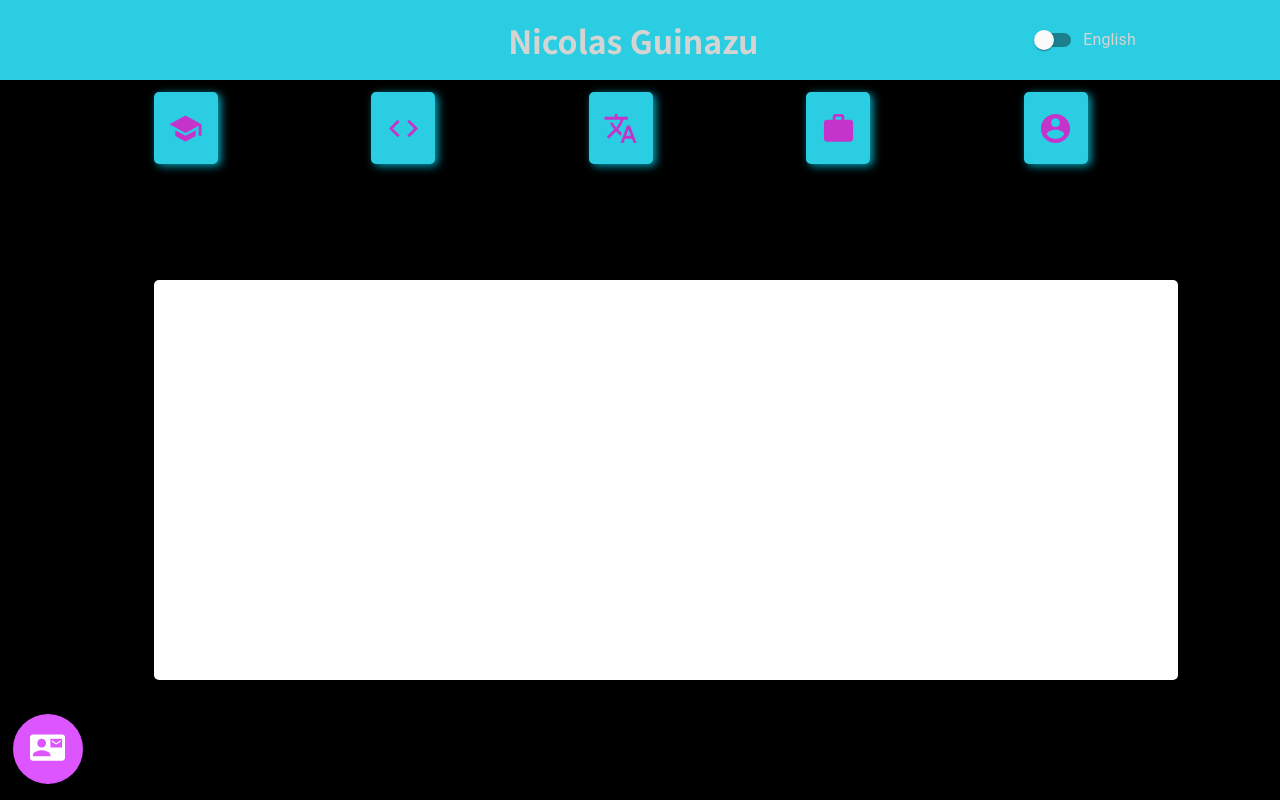
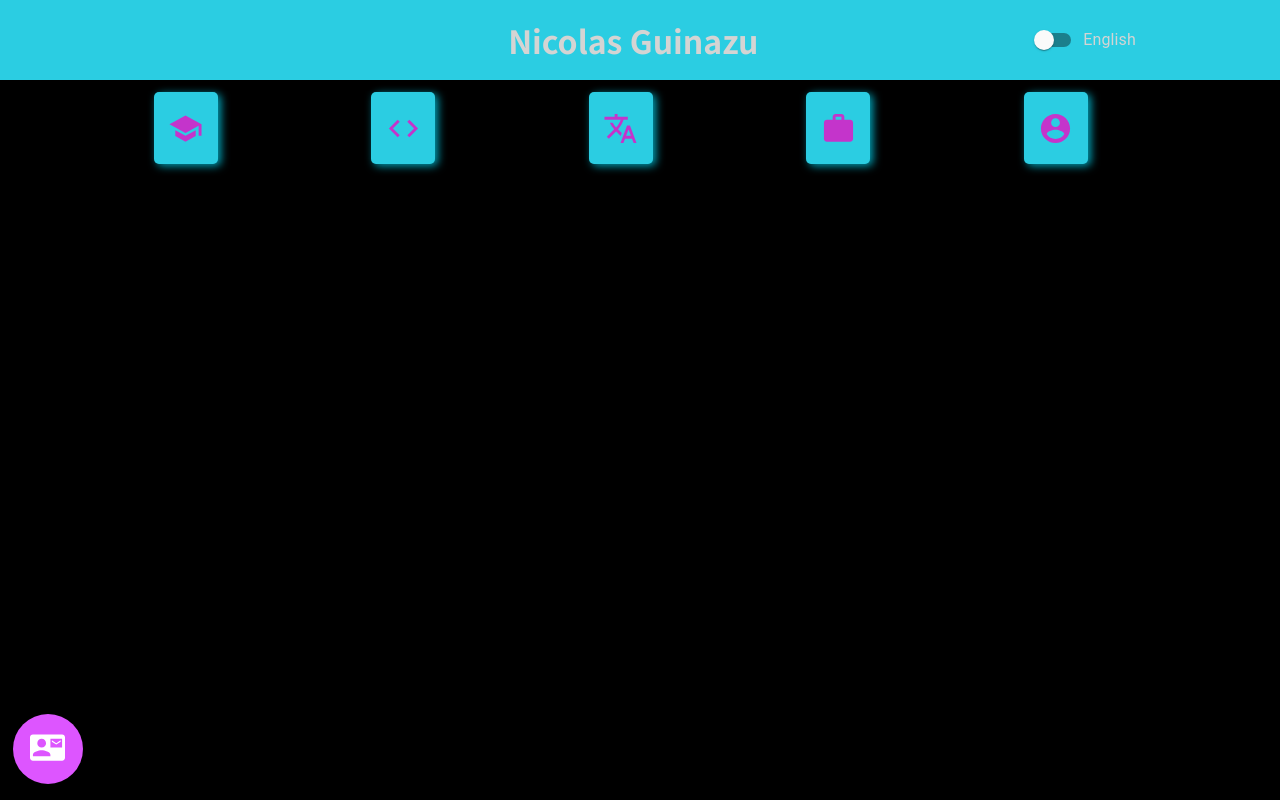
Before and after one commit to nicolasGuinazu/personal-website, a React (Create React App) app: page / in a window 1280 px wide. Built offline with nearby package versions, Linux system fonts and the light colour scheme.

Commit message:
changed the bgcolor

```diff
--- a/src/components/MainCard.module.css
+++ b/src/components/MainCard.module.css
@@ -1,7 +1,7 @@
 .maincard{
     width: 80%;
     height: 50%;
-    background-color: rgb(255, 255, 255);
+    background-color: #0000;
     border-radius: 5px;
     position: absolute;
     bottom: 15%;
```
